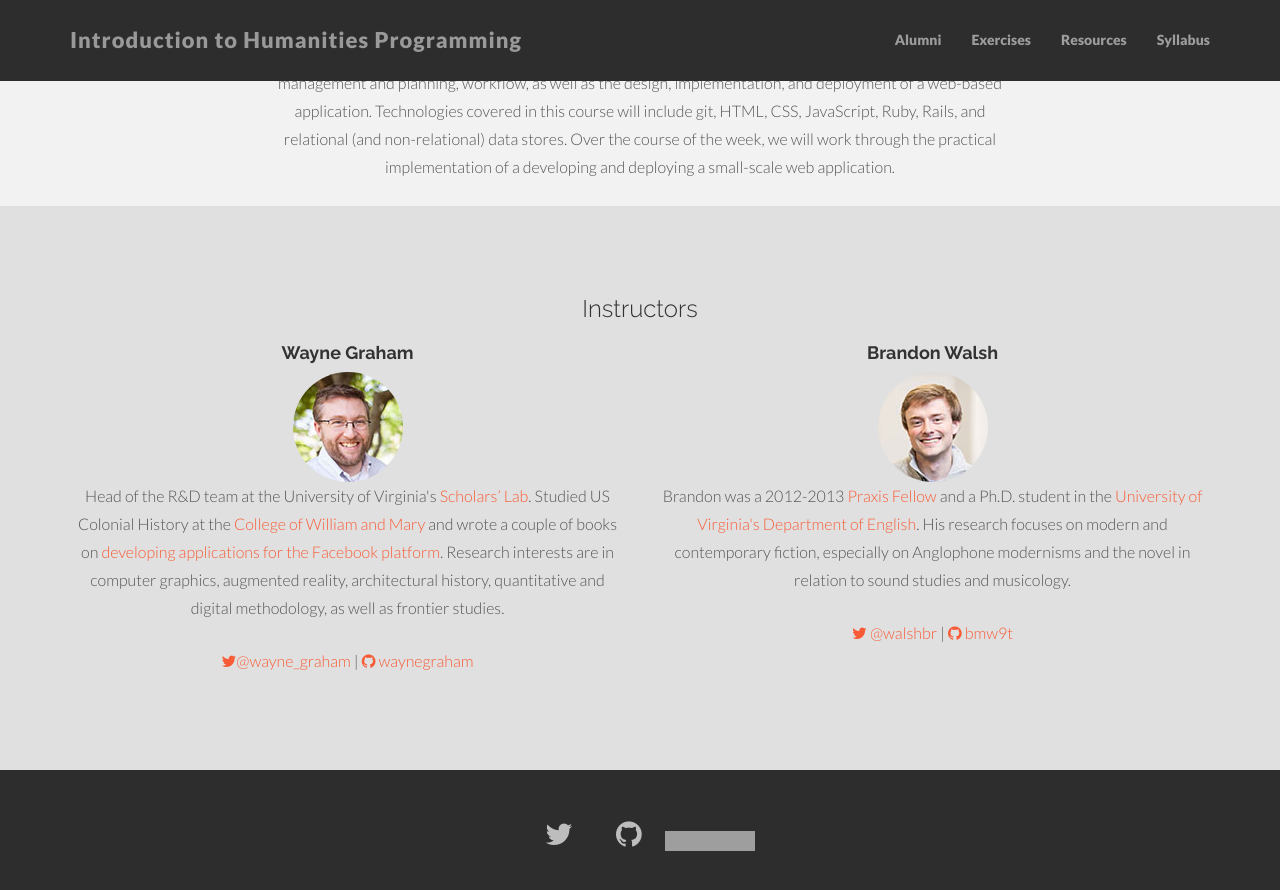
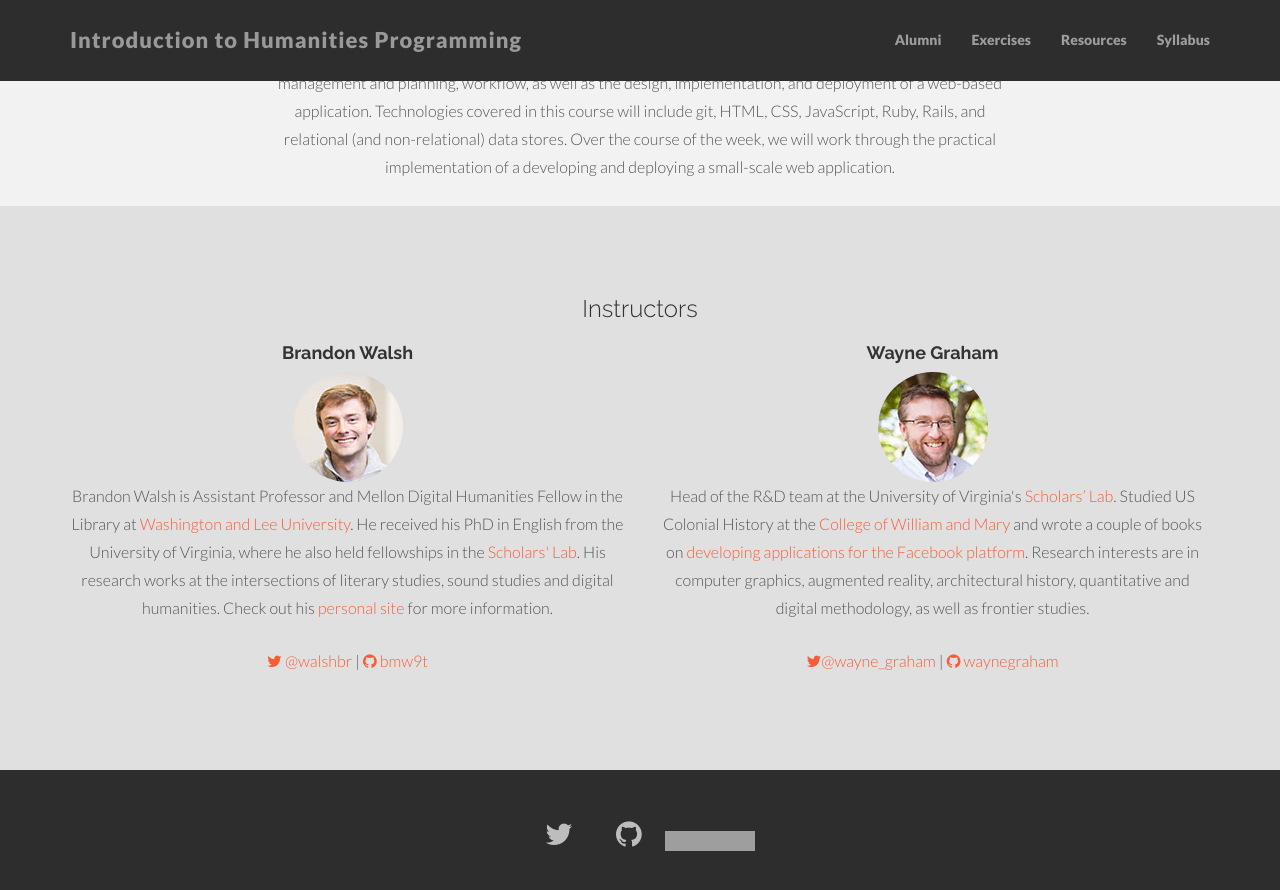
Before and after one commit to humanitiesprogramming/humanitiesprogramming.github.io, a Jekyll site: the page built from index.md, in a window 1280 px wide and 900 px high, scrolled down 697 px. Shown: the top 890 px of the window. Built offline with Jekyll 4.4.1, drawn with Linux system fonts in a browser that asks for light colours; nearby versions of some CDN libraries; grey boxes are pictures that could not be loaded.

Commit message:
updates brandon bio

```diff
--- a/Gemfile
+++ b/Gemfile
@@ -6,5 +6,6 @@
 gem 'github-pages'
 #gem 'compass', '~> 1.0.0.alpha.19'
 gem "foreman"
+gem 'rouge'
 #gem "bootstrap-sass"
 #gem 'github-pages', '~> 19'
--- a/_layouts/home.html
+++ b/_layouts/home.html
@@ -25,6 +25,15 @@
   <div class="container">
     <div class="row centered">
       <h3>Instructors</h3>
+
+      <div class="col-lg-6">
+        <h4>Brandon Walsh</h4>
+        <img class="img-circle" src="{{ "/assets/img/brandon-crop.jpg" | prepend: site.baseurl }}" width="110" height="110" alt="Brandon Walsh">
+        <p>Brandon Walsh is Assistant Professor and Mellon Digital Humanities Fellow in the Library at <a href="https://digitalhumanities.wlu.edu">Washington and Lee University</a>. He received his PhD in English from the University of Virginia, where he also held fellowships in the <a href="https://scholarslab.org">Scholars' Lab</a>. His research works at the intersections of literary studies, sound studies and digital humanities. Check out his <a href="https://bmw9t.github.io">personal site</a> for more information.</p>
+
+        <p><a href="https://twitter.com/walshbr"><i class="fa fa-twitter"></i> @walshbr</a> | <a href="https://github.com/bmw9t"><i class="fa fa-github"></i> bmw9t</a></p>
+      </div>
+
       <div class="col-lg-6">
         <h4>Wayne Graham</h4>
         <img class="img-circle" src="{{ "/assets/img/wayne-crop.jpg" | prepend: site.baseurl }}" width="110" height="110" alt="Wayne Graham">
@@ -39,18 +48,6 @@
 
         <p><a href="http://twitter.com/wayne_graham"><i class="fa fa-twitter"></i>@wayne_graham</a> | <a href="http://github.com/waynegraham"><i class="fa fa-github"></i> waynegraham</a></p>
       </div>
-
-      <div class="col-lg-6">
-        <h4>Brandon Walsh</h4>
-        <img class="img-circle" src="{{ "/assets/img/brandon-crop.jpg" | prepend: site.baseurl }}" width="110" height="110" alt="Brandon Walsh">
-        <p>Brandon was a 2012-2013 <a href="http://praxis.scholarslab.org">Praxis
-          Fellow</a> and a Ph.D. student in the <a href="http://www.engl.virginia.edu/">University of Virginia's Department
-          of English</a>. His research focuses on modern and contemporary fiction,
-        especially on Anglophone modernisms and the novel in relation to sound
-        studies and musicology.</p>
-
-        <p><a href="https://twitter.com/walshbr"><i class="fa fa-twitter"></i> @walshbr</a> | <a href="https://github.com/bmw9t"><i class="fa fa-github"></i> bmw9t</a></p>
-      </div>
     </div>
   </div>
 </div>
```
Also changed, not shown: Gemfile.lock.
